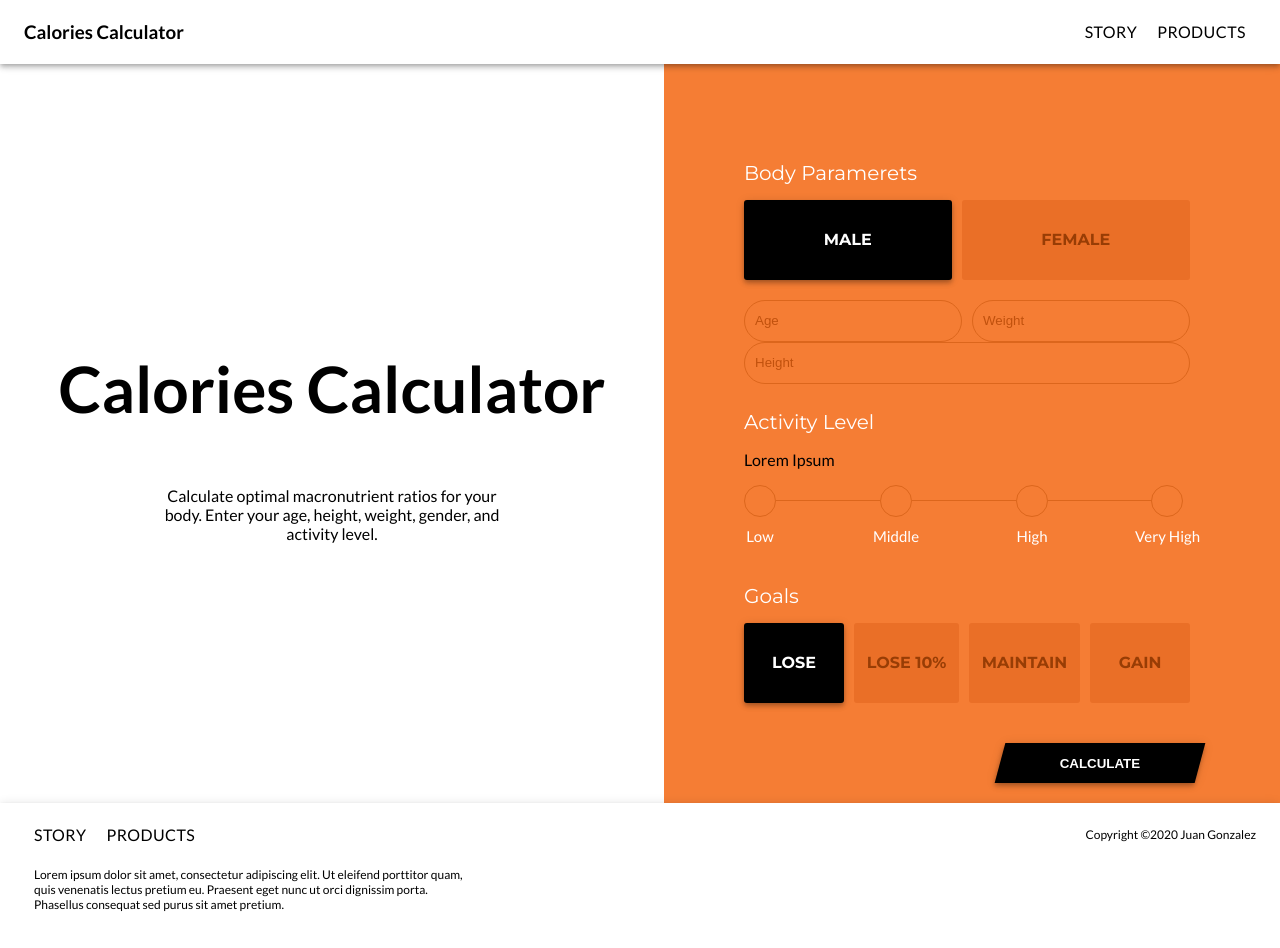
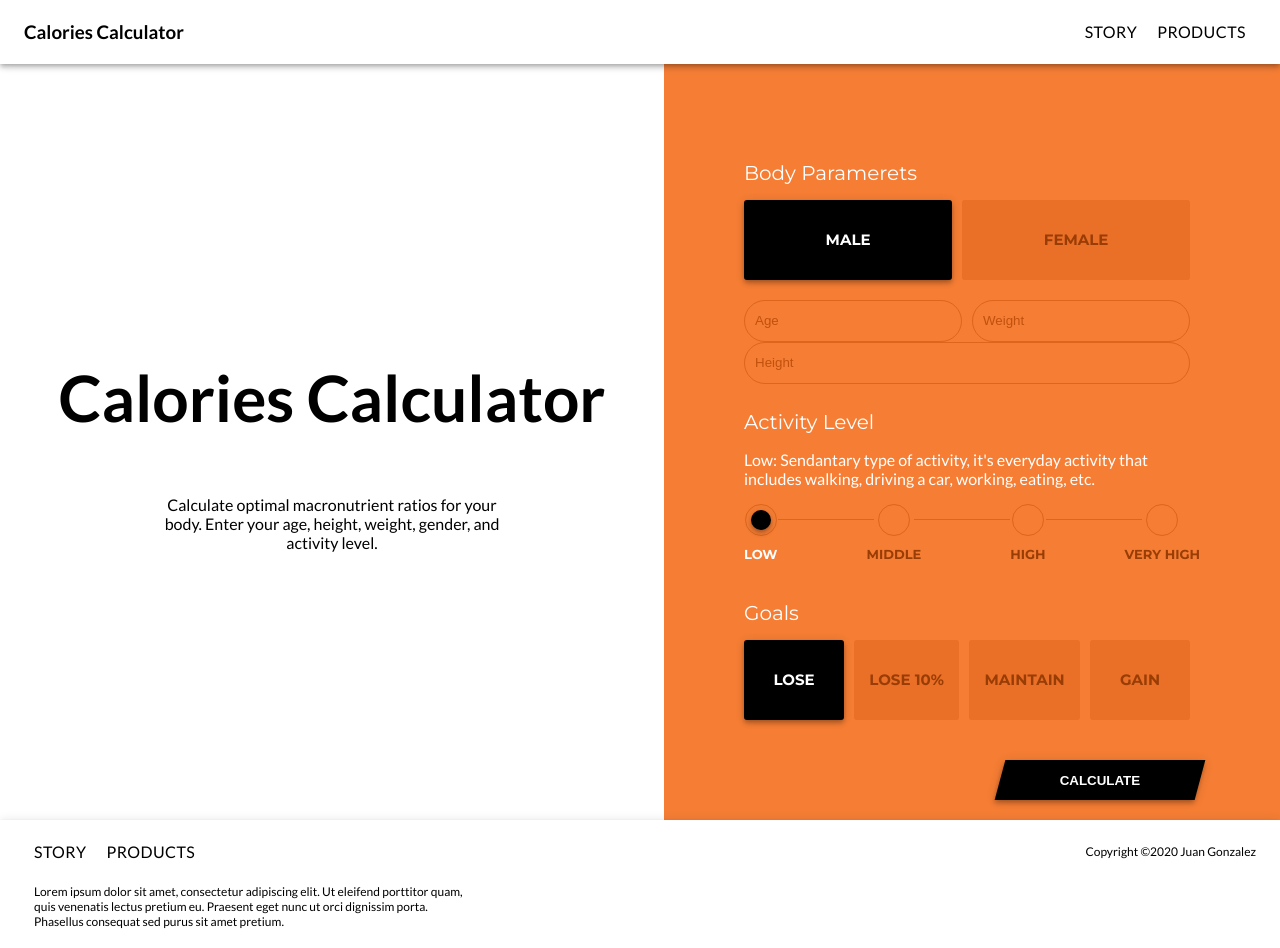
Before and after one commit to JMGonzalezR/calories-calculator, a React (Create React App) app: page / in a window 1280 px wide. Built offline with nearby package versions, Linux system fonts and the light colour scheme.

Commit message:
styling radio buttons label, handler events in toggle and radio buttons

```diff
--- a/src/components/CalculatorForm.css
+++ b/src/components/CalculatorForm.css
@@ -3,9 +3,6 @@
     padding: 70px 80px 0;
     width: 100%;
 }
-
-
-
 
 .CalculatorForm-button{
     flex-grow: 0;
@@ -53,6 +50,10 @@
     border-radius: 25px;
 }
 
+.CalculatorForm-activityLevelText{
+    color:#fff
+}
+
 .CalculatorForm-textinput:focus{
     background-color: #fff;
     outline: none;
--- a/src/components/CalculatorForm.js
+++ b/src/components/CalculatorForm.js
@@ -10,18 +10,23 @@ function CalculatorForm() {
     const [activityLevelSelected, setActivityLevel] = useState('low');
     const [goalsSelected, setGoals] = useState('lose');
 
-    function genderChangeHandler(e)  {
+    const optionsActivityLevelText = {
+        low:"Low: Sendantary type of activity, it's everyday activity that includes walking, driving a car, working, eating, etc.",
+        middle:"Middle: Activity that burns an addiontional 400-650 calories for females or 500-800 calories doe males.",
+        high: "High: Spicy jalapeno bacon ipsum dolor amet beef ham hock picanha swine andouille ham, burgdoggen bacon.",
+        veryhigh: "Very High: Bacon ipsum dolor amet porchetta sirloin minim, labore burgdoggen chicken sint jowl. Brisket meatloaf kevin pork belly."
+    };
+
+    function genderChangeHandler(e) {
         setGender(e.target.value)
     }
 
-    function activityLevelChangeHandler(e)  {
+    function activityLevelChangeHandler(e) {
         setActivityLevel(e.target.value);
-        console.log(activityLevelSelected)
     }
 
-    function goalsChangeHandler(e)  {
+    function goalsChangeHandler(e) {
         setGoals(e.target.value)
-        console.log(goalsSelected)
     }
 
     return (
@@ -37,15 +42,15 @@ function CalculatorForm() {
                 <input type="text" className="CalculatorForm-textinput" placeholder="Height" />
             </div>
             <h4 className="CalculatorForm-h4">Activity Level</h4>
-            <p>Lorem Ipsum</p>
+            <p className="CalculatorForm-activityLevelText">{optionsActivityLevelText[activityLevelSelected]}</p>
             <div className="CalculatorForm-container">
-                <RadioButton label="Low" name="activityLevel" onChange={activityLevelChangeHandler} />
+                <RadioButton label="Low" value="low" name="activityLevel" isSelected={activityLevelSelected === "low"} onChange={activityLevelChangeHandler} />
                 <hr />
-                <RadioButton label="Middle" name="activityLevel" onChange={activityLevelChangeHandler} style={{ marginLeft: '-7px' }} />
+                <RadioButton label="Middle" value="middle" name="activityLevel" isSelected={activityLevelSelected === "middle"} onChange={activityLevelChangeHandler} style={{ marginLeft: '-7px' }} />
                 <hr style={{ marginLeft: '-7px' }} />
-                <RadioButton label="High" name="activityLevel" onChange={activityLevelChangeHandler}/>
+                <RadioButton label="High" value="high" name="activityLevel" isSelected={activityLevelSelected === "high"} onChange={activityLevelChangeHandler} />
                 <hr />
-                <RadioButton label="Very High" name="activityLevel" onChange={activityLevelChangeHandler} style={{ marginLeft: '-17px' }} />
+                <RadioButton label="Very High" value="veryhigh" name="activityLevel" isSelected={activityLevelSelected === "veryhigh"} onChange={activityLevelChangeHandler} style={{ marginLeft: '-17px' }} />
             </div>
             <h4 className="CalculatorForm-h4">Goals</h4>
             <div className="CalculatorForm-container">
--- a/src/components/RadioButton.css
+++ b/src/components/RadioButton.css
@@ -20,9 +20,16 @@
   }
 
   .RadioButton-label{
-    font-size: 15px;
+    font-size: 13px;
+    color: #983d05;
+    margin-top: 10px;
+    font-family: 'Montserrat', sans-serif;
+    text-transform: uppercase;
+    font-weight: bold;
+  }
+
+  .RadioButton-label.active{
     color: #fff;
-    margin-top: 10px;
   }
 
   /* Create a custom radio button */
--- a/src/components/RadioButton.js
+++ b/src/components/RadioButton.js
@@ -1,13 +1,15 @@
 import React from 'react';
 import './RadioButton.css';
+import classNames from 'classnames';
 
 function RadioButton(props) {
   return (
     <label className="RadioButton" style={props.style}>
 
-        <input type="radio" name={props.name} />
-        <span className="RadioButton-checkmark"></span>
-        <div className="RadioButton-label">{props.label}</div>
+      <input type="radio" name={props.name} value={props.value} onChange={props.onChange} checked={props.isSelected} />
+      <span className="RadioButton-checkmark"></span>
+      <div className={classNames('RadioButton-label',
+        props.isSelected && 'active')}>{props.label}</div>
 
     </label>
   );
--- a/src/components/ToggleButton.css
+++ b/src/components/ToggleButton.css
@@ -14,6 +14,7 @@
     min-width: 100px;
     border-radius: 3px;
     font-family: 'Montserrat', sans-serif;
+    font-size: 15px;
 }
 
 .ToggleButton.active{
```
Also changed, not shown: 1 other file (tests, documents, lock files or other folders).
